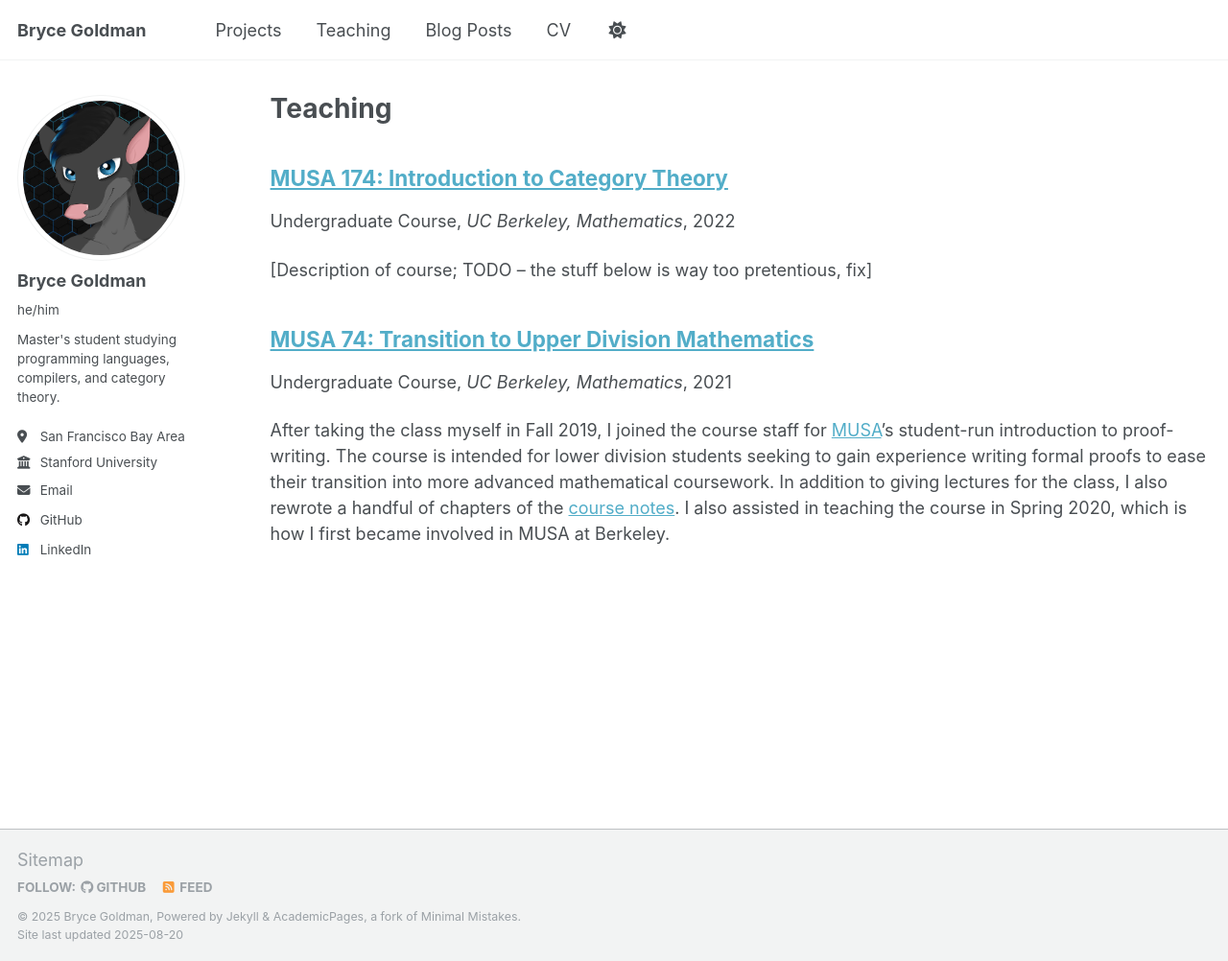
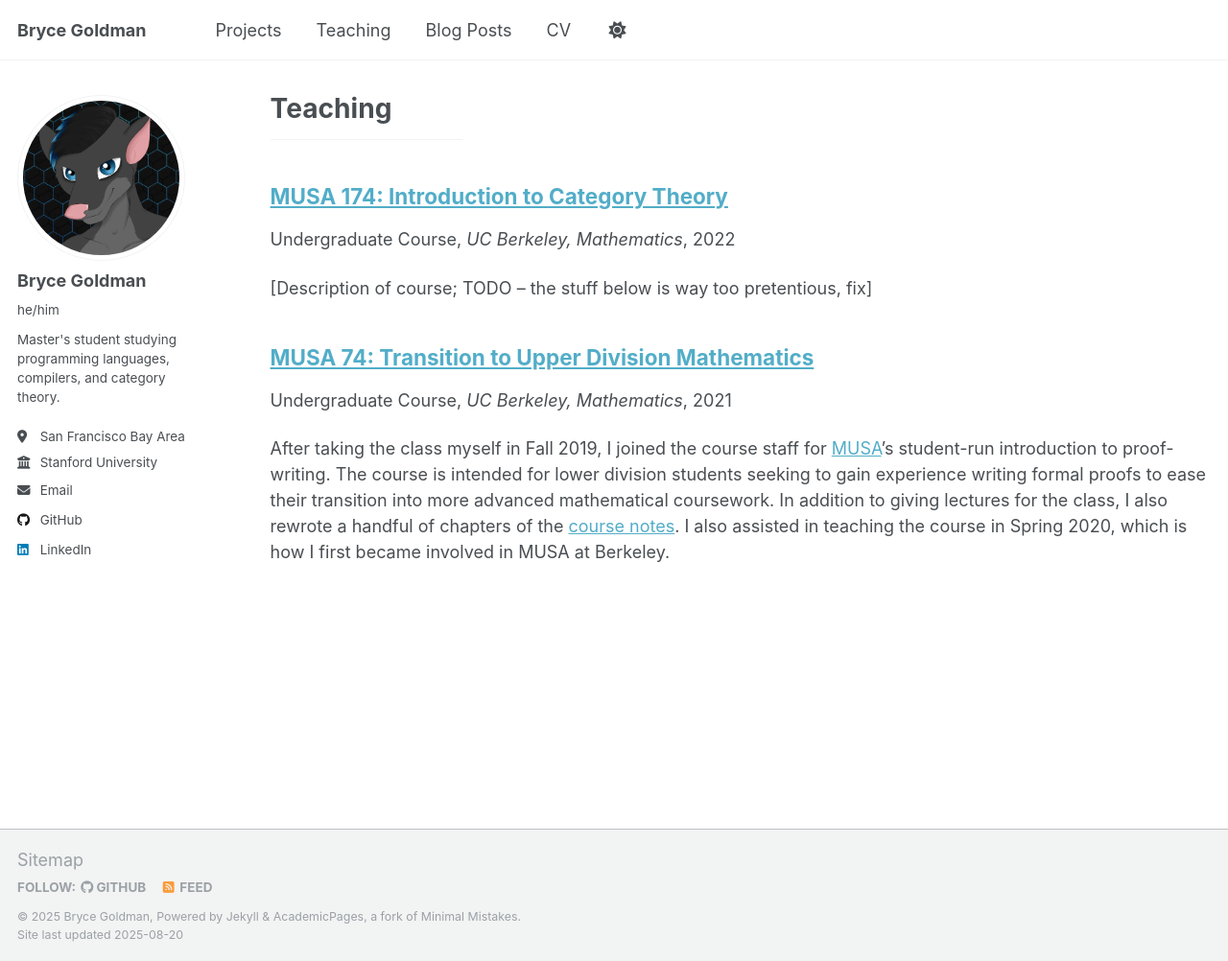
Before and after one commit to Alkizar/alkizar.github.io, a Jekyll site: the page built from _pages/teaching.html, in a window 1280 px wide and 1002 px high. Shown: the whole window at 96% size. Built offline with Jekyll 4.4.1, drawn with Linux system fonts in a browser that asks for light colours.

Commit message:
adding horizontal ruler to teaching page

```diff
--- a/_pages/teaching.html
+++ b/_pages/teaching.html
@@ -5,6 +5,8 @@ permalink: /teaching/
 author_profile: true
 ---
 
+<hr style="width:200px;text-align:left;margin-left:0">
+
 {% include base_path %}
 
 {% for post in site.teaching reversed %}
```
